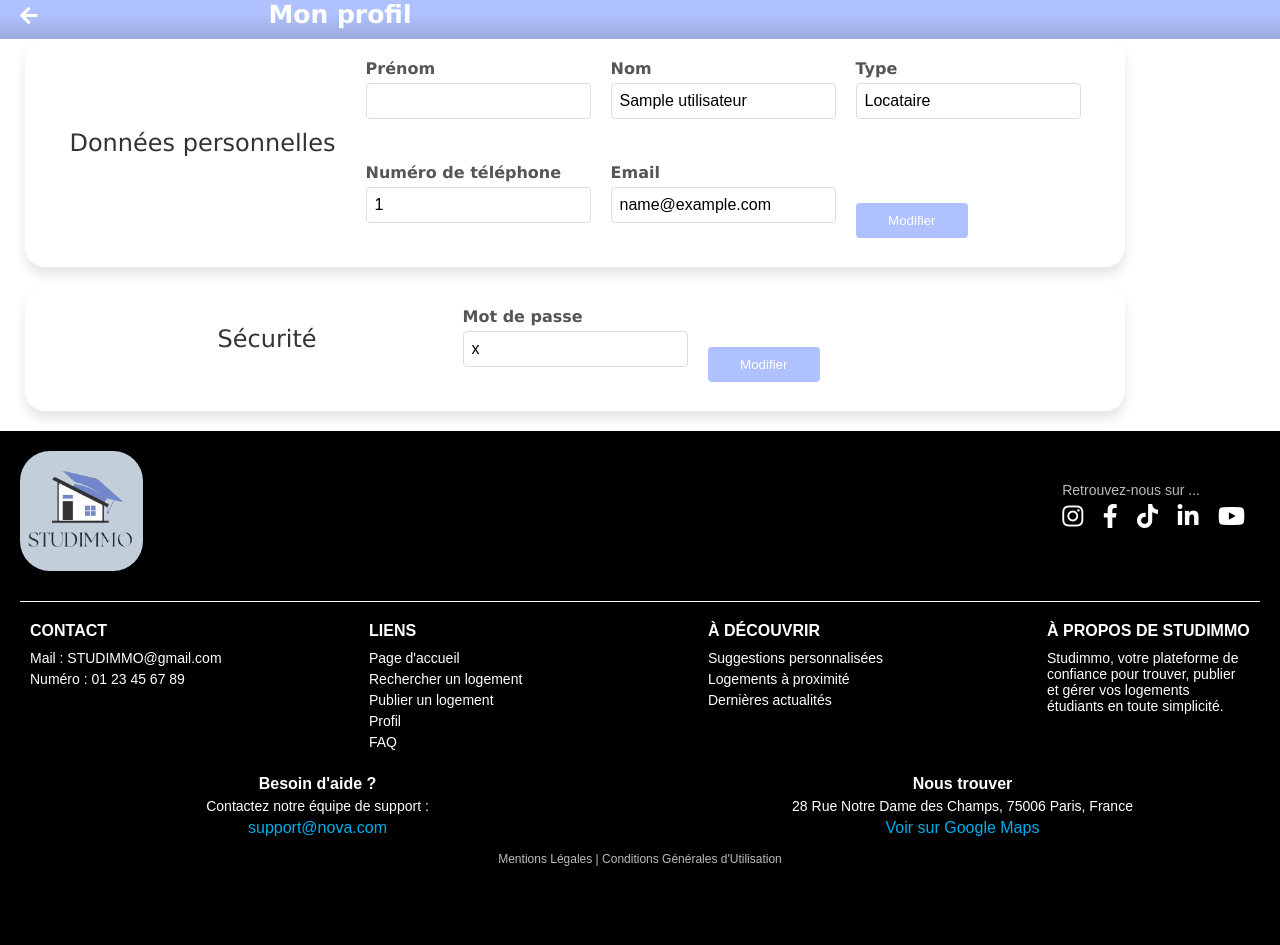
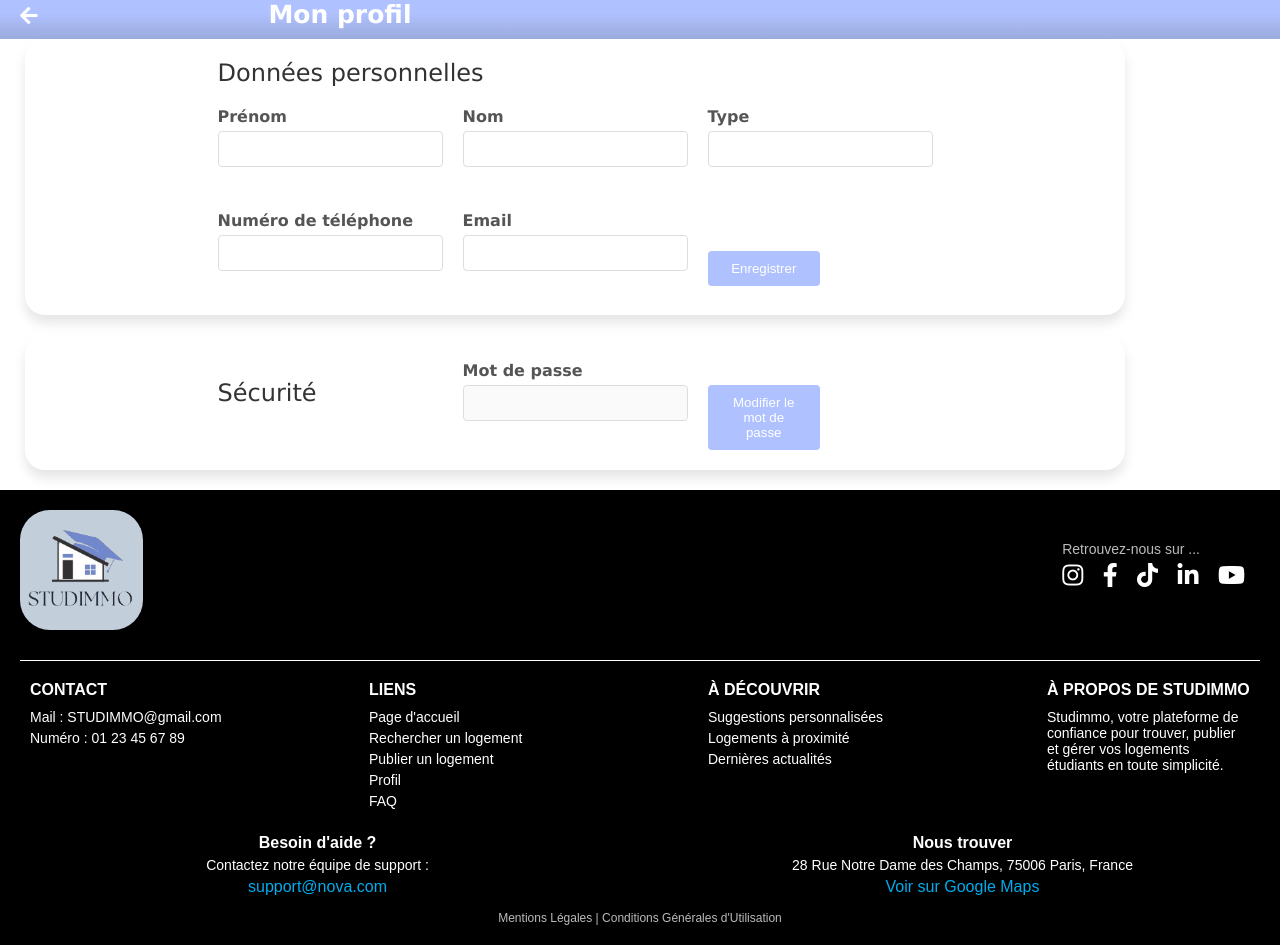
Before and after one commit to JiamingCa/Studimmo, a PHP site: page /index.php?page=profils in a window 1280 px wide. Shown: the part 150-1095 px from the top of the page. Before the commit the page ends 1016 px from the top, so only its background shows below. Run offline with PHP 8.4, Linux system fonts and the light colour scheme; tables that the repository leaves empty hold one stand-in row (values such as "Sample post").

Commit message:
modif profile

```diff
--- a/app/controllers/ProfilsController.php
+++ b/app/controllers/ProfilsController.php
@@ -11,28 +11,29 @@ class ProfilsController {
 
     public function afficherProfils($userId) {
         // Récupérer les informations de l'utilisateur depuis la base de données
-        $query = "SELECT nom, prenom, email, mot_de_passe, telephone, type FROM utilisateur WHERE id_Utilisateur = :userId";
-        $stmt = $this->pdo->prepare($query);
-        $stmt->bindParam(':userId', $userId, PDO::PARAM_INT);
-        $stmt->execute();
+        $utilisateur = selectUsers($this->pdo, $userId)->fetch();
 
-        // Vérifier si un utilisateur a été trouvé
-        $utilisateur = $stmt->fetch(PDO::FETCH_ASSOC);
-        if (!$utilisateur) {
-            echo "Utilisateur introuvable.";
-            return;
+        // Inclure la vue du profil avec les données utilisateur
+        require 'app/view/pages/profils.php';
+    }
+
+    public function modifierProfils($userId) {
+        if ($_SERVER['REQUEST_METHOD'] === 'POST') {
+            // Récupérer les données envoyées via le formulaire
+            $nom = $_POST['nom'] ?? '';
+            $prenom = $_POST['prenom'] ?? '';
+            $email = $_POST['email'] ?? '';
+            $telephone = $_POST['telephone'] ?? '';
+            $mot_de_passe = $_POST['mot_de_passe'] ?? '';
+
+
+            // Mettre à jour les informations dans la base de données
+            updateUsers($this->pdo, $nom, $prenom, $email, $telephone, $userId);
+
+            // Rediriger vers la page de profil pour refléter les modifications
+            header('Location: index.php?page=profils');
+            exit;
         }
-
-        // Extraire les informations pour les passer à la vue
-        $nom = $utilisateur['nom'];
-        $prenom = $utilisateur['prenom'];
-        $email = $utilisateur['email'];
-        $mot_de_passe = $utilisateur['mot_de_passe'];
-        $telephone = $utilisateur['telephone'];
-        $type = $utilisateur['type'];
-
-        // Inclure la vue du profil
-        require 'app/view/pages/profils.php';
     }
 }
 ?>
--- a/app/model/ProfilsModel.php
+++ b/app/model/ProfilsModel.php
@@ -1,31 +1,14 @@
 <?php
+// app/model/ProfilsModel.php
 
-
-
-function updateUsers($pdo, $nom, $prenom,$email ,$telephone, $userID)
-{
-    $reponse = $pdo->prepare("update users set nom = ?, prenom = ?, email = ?, telephone = ? where id = ?");
-	$reponse->execute(array($_GET["nom"],$_GET["prenom"],$_GET["email"],$_GET["telephone"], $_GET["id"] ));
+function updateUsers($pdo, $nom, $prenom, $email, $telephone, $userID) {
+    $reponse = $pdo->prepare("UPDATE utilisateur SET nom = ?, prenom = ?, email = ?, telephone = ? WHERE id_Utilisateur = ?");
+    $reponse->execute([$nom, $prenom, $email, $telephone, $userID]);
     return $reponse;
 }
 
-//function selectUsers($db, $nom, $prenom,$email ,$telephone, $id)
-//{
-//    $reponse = $db->prepare("update users set nom = ?, prenom = ?, email = ?, telephone = ? where id = ?");
-//	$reponse->execute(array($_GET["nom"],$_GET["prenom"],$_GET["email"],$_GET["telephone"], $_GET["id"] ));
-//  return $reponse;
-//}
-
-function selectUsers($pdo, $userID)
-{
-    $reponse = $pdo->prepare("select * from users where id=?");
-	$reponse->execute(array($_GET["id"]));
+function selectUsers($pdo, $userID) {
+    $reponse = $pdo->prepare("SELECT * FROM utilisateur WHERE id_Utilisateur = ?");
+    $reponse->execute([$userID]);
     return $reponse;
 }
-
-function selectAll($pdo)
-{
-    $reponse = $pdo->prepare("select * from users ");
-	$reponse->execute();
-    return $reponse;
-}
--- a/app/view/pages/profils.php
+++ b/app/view/pages/profils.php
@@ -20,58 +20,60 @@
     </div>
 
 <main>
-
     <div class="profile-container">
 
+    <form action="index.php?page=profils&action=modifier" method="POST">
     <div class="profile-title">Données personnelles</div>
 
     <div class="profile-grid">
     <div class="profile-item">
             <label for="prenom">Prénom</label>
-            <input type="text" id="prenom",value="<?php echo $prenom; ?>"> <br><br>
+            <input type="text" id="prenom" name="prenom" value="<?php echo htmlspecialchars($utilisateur['prenom']); ?>"> <br><br>
         </div>
 
     <div class="profile-item">
             <label for="nom">Nom</label>
-            <input type="text" id="nom", value="<?php echo $nom; ?>"> <br><br>
+            <input type="text" id="nom" name="nom" value="<?php echo htmlspecialchars($utilisateur['nom']); ?>"> <br><br>
         </div>
 
     <div class="profile-item">
         <label for="type">Type</label>
-        <input type="text" id="type", value="<?php echo $type; ?>"> <br><br>
+        <input type="text" id="type" name="type" value="<?php echo htmlspecialchars($utilisateur['type']); ?>"> <br><br>
         </div>
 
     <div class="profile-item">
             <label for="telephone">Numéro de téléphone</label>
-            <input type="tel" id="tel"value="<?php echo $telephone; ?>"> <br><br>
+            <input type="tel" id="tel" name="telephone" value="<?php echo htmlspecialchars($utilisateur['telephone']); ?>"> <br><br>
         </div>
 
     <div class="profile-item">
             <label for="email">Email</label>
-            <input type="email" id="email", value="<?php echo $email; ?>"> <br><br>
+            <input type="email" id="email" name="email" value="<?php echo htmlspecialchars($utilisateur['email']); ?>"> <br><br>
         </div>
 
-    <button class="edit-button" onclick="toggleEdit()">Modifier</button>
+
+    <button type="submit" class="edit-button">Enregistrer</button>
+    </form>
     </div>
     </div>
 
-
     <div class="profile-container">
-
     <div class="profile-grid">
     <div class="profile-title">Sécurité</div>
-
     <div class="profile-item">
             <label for="mot_de_passe">Mot de passe</label>
-            <input type="text" id="mot_de_passe", value="<?php echo $mot_de_passe; ?>"> <br><br>
-        </div>
-        <button class="edit-button" onclick="toggleEdit()">Modifier</button>
+            <!-- MET PASSWORD AU LIEU DE TEXT -->                                                          <!-- DISABLED SERT A NE PAS POUVOIR INTERAGIR -->
+            <input type="text" id="mot_de_passe" value="<?php echo htmlspecialchars($utilisateur['mot_de_passe']); ?>" disabled> <br><br>
+        </div>          <!-- DISABLED SERT A NE PAS POUVOIR INTERAGIR -->
+        <button class="edit-button" disabled>Modifier le mot de passe</button>
     </div>
     </div>
     </div>
 
 
     <?php include 'app/view/templates/footer.php'; ?>
+
+
 </main>
 </body>
 </html>
--- a/index.php
+++ b/index.php
@@ -7,7 +7,7 @@ require_once 'config/connexion.php';
 
 // Simulation d'un utilisateur connecté (utilisateur avec id = 1)
 if (!isset($_SESSION['user_id'])) {
-    $_SESSION['user_id'] = 1; // Remplacez "1" par l'id réel d'un utilisateur dans votre base de données
+    $_SESSION['user_id'] = 4; // Remplacez "1" par l'id réel d'un utilisateur dans votre base de données
 }
 // Récupération de l'id de l'utilisateur connecté
 $userId = $_SESSION['user_id'];
@@ -42,7 +42,17 @@ switch ($page) {
     case 'profils':
         require_once 'app/controllers/ProfilsController.php';
         $controller = new ProfilsController($pdo);
-        $controller->afficherProfils($userId);
+
+        // Vérifiez si une action spécifique est demandée
+        $action = isset($_GET['action']) ? $_GET['action'] : 'afficher';
+
+        if ($action === 'modifier') {
+            // Si l'action est "modifier", appelez la méthode de modification
+            $controller->modifierProfils($userId);
+        } else {
+            // Sinon, affichez simplement la page de profil
+            $controller->afficherProfils($userId);
+        }
         break;
 
 
```
